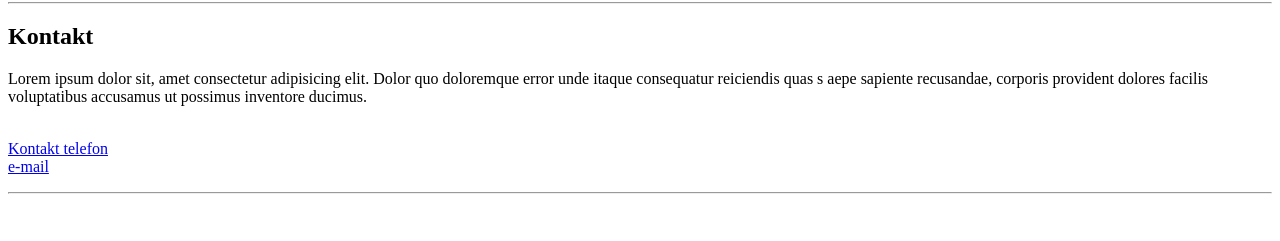
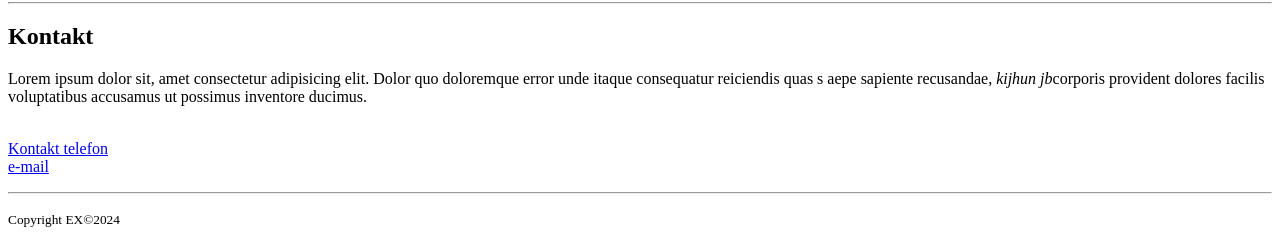
Before and after one commit to KretonicI/algebra.vjezba1.html, a plain HTML site: page index.html in a window 1280 px wide. Shown: the part 681-922 px from the top of the page. Before the commit the page ends 883 px from the top, so only its background shows below. Drawn offline with Linux system fonts and the light colour scheme.

Commit message:
dodavanje footera

```diff
--- a/index.html
+++ b/index.html
@@ -39,7 +39,7 @@
         <h1> Kontakt</h1>
     <p>Lorem ipsum dolor sit, amet consectetur adipisicing elit.
       Dolor quo doloremque error unde itaque consequatur reiciendis quas s
-      aepe sapiente recusandae, corporis provident dolores facilis voluptatibus accusamus ut possimus inventore ducimus.</p>
+      aepe sapiente recusandae, <i>kijhun jb</i>corporis provident dolores facilis voluptatibus accusamus ut possimus inventore ducimus.</p>
     <p>
       <br>
       <a href="tel:3859023562">Kontakt telefon</a>
@@ -52,6 +52,8 @@
   </main>
 </body>
 <footer>
+  <p> <small>Copyright
+    EX©2024 </small></p>
 
 </footer>
 </html>
```
